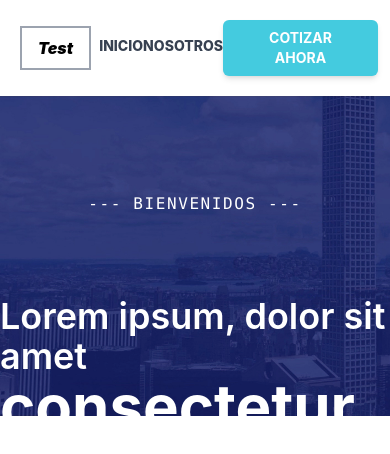
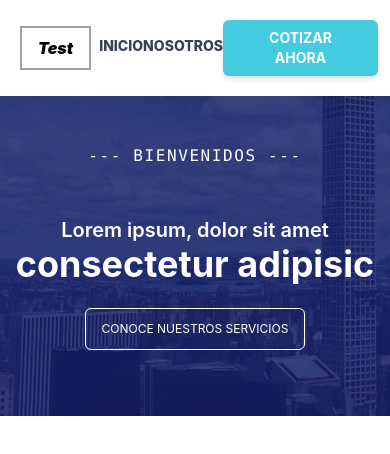
Before and after one commit to RiviCodes/rc-mockup-test, a React (Create React App) app: page / in a window 390 px wide. Shown: the top 454 px of the page. Built offline with nearby package versions, Linux system fonts and the light colour scheme.

Commit message:
Fix margin

```diff
--- a/src/components/Welcome.jsx
+++ b/src/components/Welcome.jsx
@@ -6,13 +6,13 @@ export default function Welcome() {
       id="start"
       className="flex flex-col  items-center h-80 md:h-96 lg:h-screen w-auto"
     >
-      <span className="mt-12 pt-12 pb-8 text-white font-mono tracking-widest">
+      <span className="mt-4 md:mt-8 lg:mt-12 pt-8 lg:pt-12 pb-8 text-white font-mono tracking-widest">
         --- BIENVENIDOS ---
       </span>
-      <h1 className="mt-12 text-4xl font-semibold text-white">
+      <h1 className="mt-4 md:mt-8 lg:mt-12 text-xl md:text-3xl lg:text-4xl font-semibold text-white">
         Lorem ipsum, dolor sit amet
       </h1>
-      <h2 className="mb-6 text-6xl font-bold text-white">
+      <h2 className="mb-6 text-4xl md:text-5xl lg:text-6xl font-bold text-white">
         consectetur adipisic
       </h2>
       <button className="btn rounded-md border border-white py-3 px-4 text-xs text-white">
```
